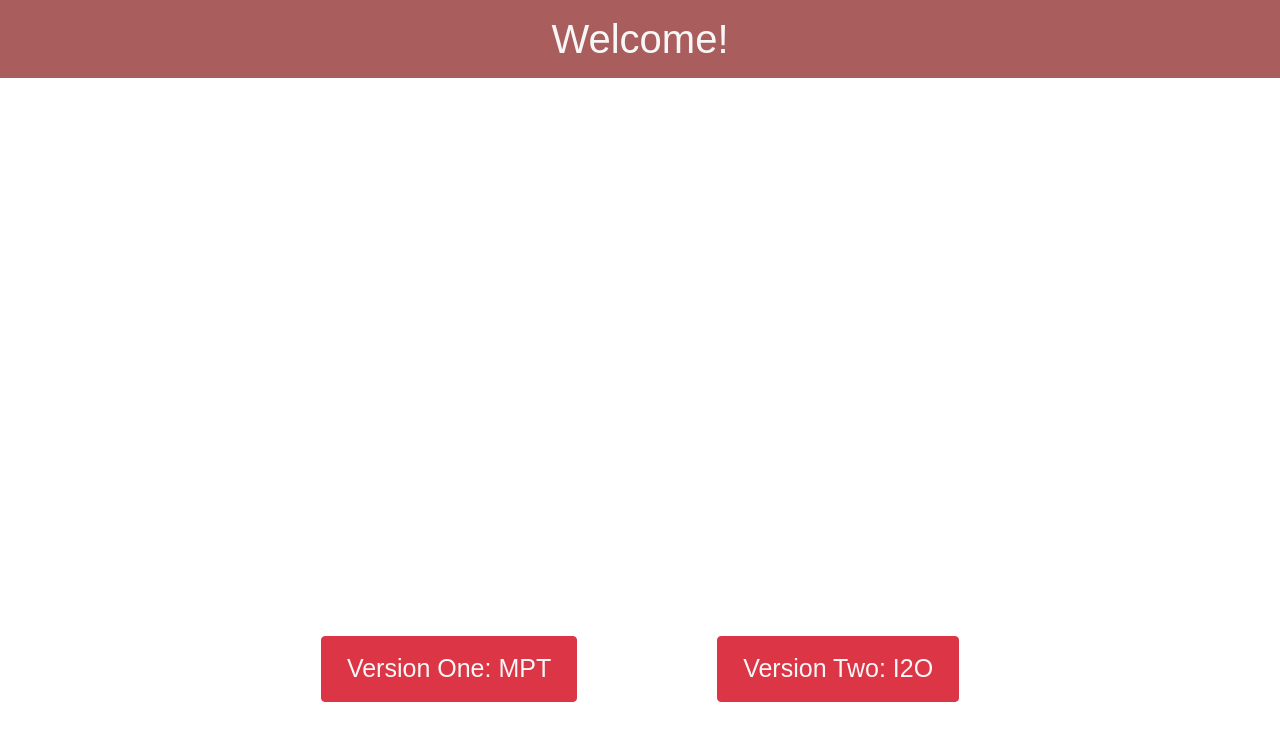
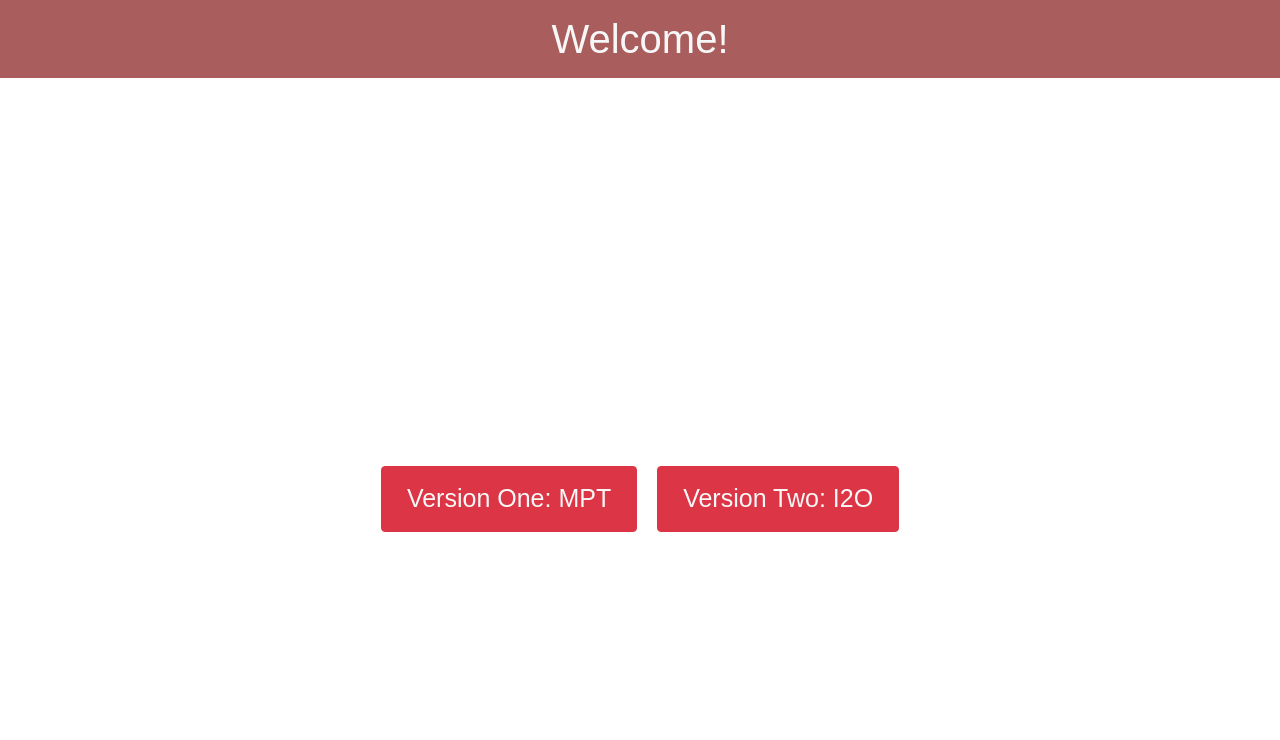
Before and after one commit to SebastianFisher/risk-trade-off-game, a React (Create React App) app: page / in a window 1280 px wide. Shown: the top 740 px of the page. Built offline with nearby package versions, Linux system fonts and the light colour scheme.

Commit message:
fixing button format on home screen

```diff
--- a/src/HomeScreen.css
+++ b/src/HomeScreen.css
@@ -1,5 +1,4 @@
 Button {
-    margin: 0px 20px;
     display: inline-block;
 }
 span.btn {
@@ -10,17 +9,16 @@ span.btn {
 .home-screen {
     height: 100%;
     width: 100%;
-    position: relative;
 }
 
 .ver-1-btn {
     position: relative;
-    top: 550px;
-    right: 50px;
+    top: 375px;
+    margin: 5px 10px;
 }
 
 .ver-2-btn {
     position: relative;
-    top: 550px;
-    left: 50px;
+    top: 375px;
+    margin: 5px 10px;
 }
--- a/src/HomeScreen.jsx
+++ b/src/HomeScreen.jsx
@@ -1,6 +1,6 @@
 import React from 'react';
-import {Link} from "react-router-dom";
-import {Button} from "react-bootstrap";
+import { Link } from "react-router-dom";
+import { Button } from "react-bootstrap";
 import "./HomeScreen.css";
 
 
@@ -11,11 +11,11 @@ export default class HomeScreen extends React.Component {
                 <header>
                     <h1>Welcome!</h1>
                 </header>
-                <Link to="./game-1" className="ver-1-btn">
-                    <Button variant="danger"><span className="btn">Version One: MPT</span></Button>
+                <Link to="./game-1">
+                    <Button variant="danger" className="ver-1-btn"><span className="btn">Version One: MPT</span></Button>
                 </Link>
-                <Link to="./game-2" className="ver-2-btn">
-                    <Button variant="danger"><span className="btn">Version Two: I2O</span></Button>
+                <Link to="./game-2">
+                    <Button variant="danger" className="ver-2-btn"><span className="btn">Version Two: I2O</span></Button>
                 </Link>
             </div>
         );
```
